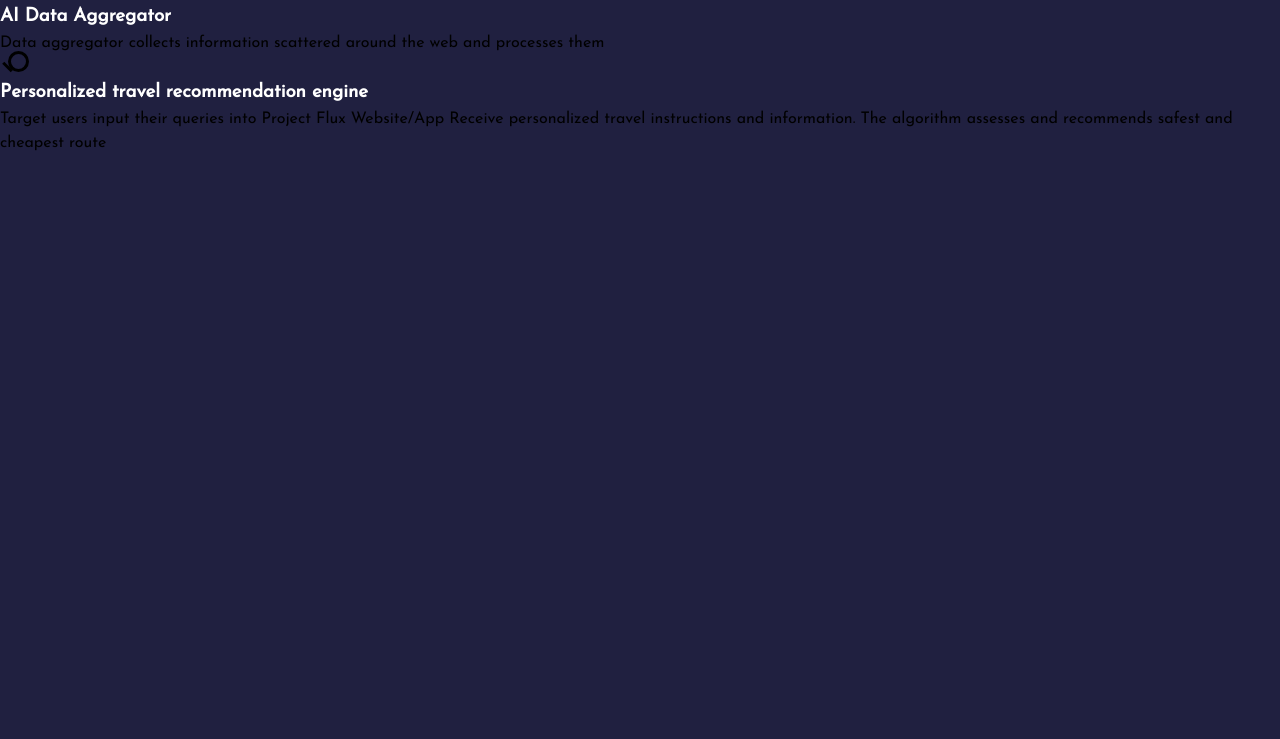
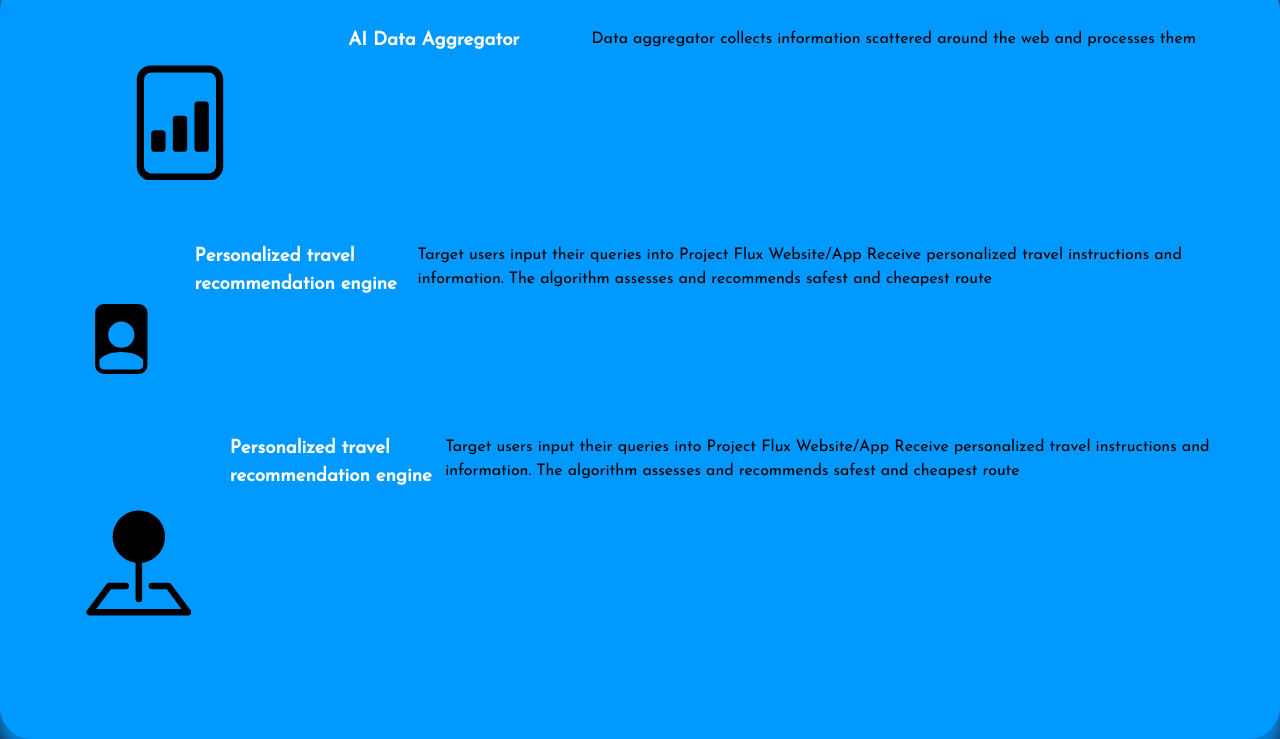
Before and after one commit to AndreLiu1225/ProjectFlux, a Flask app: page /api in a window 1280 px wide. Shown: the part 420-1159 px from the top of the page. Before the commit the page ends 570 px from the top, so only its background shows below. Run offline with Flask 2, Linux system fonts and the light colour scheme.

Commit message:
Update api.html

```diff
--- a/templates/api.html
+++ b/templates/api.html
@@ -23,14 +23,44 @@
     </header>
     <section id="hero">
         <div class="left">
-          <h5>Fascinated with what you have seen</h5>
+          <h5>Fascinated with what you have seen?</h5>
           <h1 class="title">Find out more about our API</h1>
           <p class="desc">Real time info aggregation by AI software into database, consisting of many policies such as vaccine, airline, testing etc.</p>
           <button class="btn btn-primary"><a href="/search">Get Started</a></button>
         </div>
         <img src="https://cdn3d.iconscout.com/3d/premium/thumb/startup-3025714-2526912.png" alt="">
         </section>
-      <footer>
+
+    <div class="info">
+        <div class="points">
+          <svg xmlns="http://www.w3.org/2000/svg" width="15vw" height="15vw" fill="currentColor" class="bi bi-file-bar-graph icon_s" viewBox="0 0 16 16">
+            <path d="M4.5 12a.5.5 0 0 1-.5-.5v-2a.5.5 0 0 1 .5-.5h1a.5.5 0 0 1 .5.5v2a.5.5 0 0 1-.5.5h-1zm3 0a.5.5 0 0 1-.5-.5v-4a.5.5 0 0 1 .5-.5h1a.5.5 0 0 1 .5.5v4a.5.5 0 0 1-.5.5h-1zm3 0a.5.5 0 0 1-.5-.5v-6a.5.5 0 0 1 .5-.5h1a.5.5 0 0 1 .5.5v6a.5.5 0 0 1-.5.5h-1z"/>
+            <path d="M4 0a2 2 0 0 0-2 2v12a2 2 0 0 0 2 2h8a2 2 0 0 0 2-2V2a2 2 0 0 0-2-2H4zm0 1h8a1 1 0 0 1 1 1v12a1 1 0 0 1-1 1H4a1 1 0 0 1-1-1V2a1 1 0 0 1 1-1z"/>
+          </svg>
+          <h3>AI Data Aggregator</h3>
+          <p>Data aggregator collects information scattered around the web and processes them</p>
+        </div>
+        <br>
+        <div class="points">
+          <svg xmlns="http://www.w3.org/2000/svg" width="15vw" height="15vw" fill="currentColor" class="bi bi-file-person-fill icon_s" viewBox="0 0 16 16">
+            <path d="M12 0H4a2 2 0 0 0-2 2v12a2 2 0 0 0 2 2h8a2 2 0 0 0 2-2V2a2 2 0 0 0-2-2zm-1 7a3 3 0 1 1-6 0 3 3 0 0 1 6 0zm-3 4c2.623 0 4.146.826 5 1.755V14a1 1 0 0 1-1 1H4a1 1 0 0 1-1-1v-1.245C3.854 11.825 5.377 11 8 11z"/>
+          </svg>
+          <h3>Personalized travel recommendation engine</h3>
+            <p>Target users input their queries into Project Flux Website/App
+                Receive personalized travel instructions and information. The algorithm assesses and recommends safest and cheapest route</p>
+        </div>
+        <div class="points">
+          <svg xmlns="http://www.w3.org/2000/svg" width="20vw" height="20vw" fill="currentColor" class="bi bi-pin-map-fill icon_s" viewBox="0 0 16 16">
+          <path fill-rule="evenodd" d="M3.1 11.2a.5.5 0 0 1 .4-.2H6a.5.5 0 0 1 0 1H3.75L1.5 15h13l-2.25-3H10a.5.5 0 0 1 0-1h2.5a.5.5 0 0 1 .4.2l3 4a.5.5 0 0 1-.4.8H.5a.5.5 0 0 1-.4-.8l3-4z"/>
+          <path fill-rule="evenodd" d="M4 4a4 4 0 1 1 4.5 3.969V13.5a.5.5 0 0 1-1 0V7.97A4 4 0 0 1 4 3.999z"/>
+        </svg>
+          <h3>Personalized travel recommendation engine</h3>
+            <p>Target users input their queries into Project Flux Website/App
+                Receive personalized travel instructions and information. The algorithm assesses and recommends safest and cheapest route</p>
+        </div>
+      </div>
+
+      <!--footer>
         <div class="card">
           <div class="icon">
             <i class="fas fa-code"></i>
@@ -50,6 +80,6 @@
                 Receive personalized travel instructions and information. The algorithm assesses and recommends safest and cheapest route</p>
           </div>
         </div>
-      </footer>
+      </footer-->
   </body>
 </html>
```
